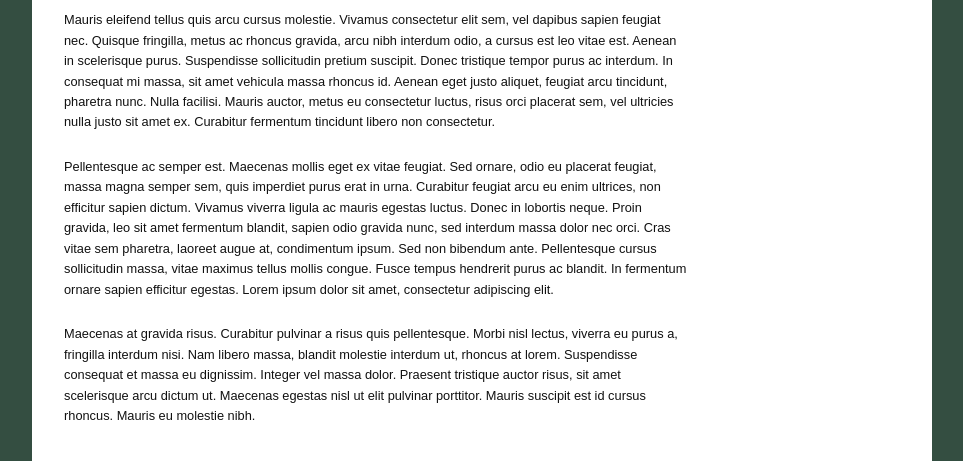
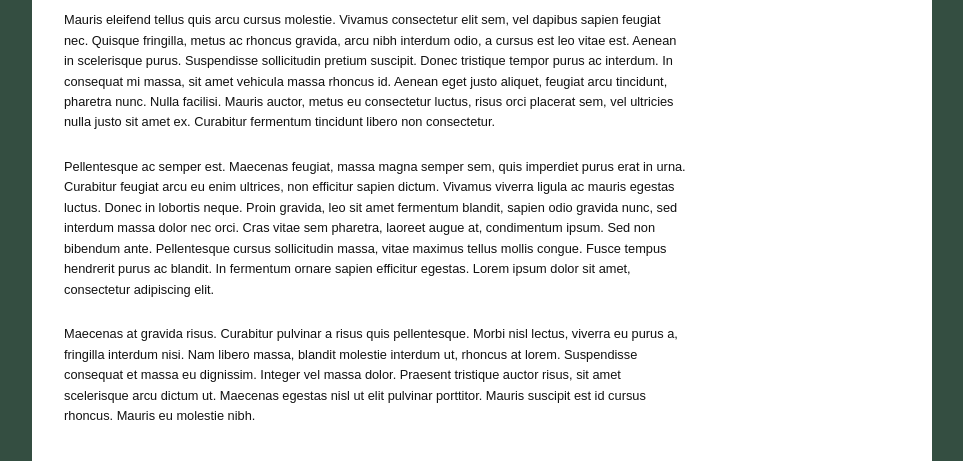
Before and after one commit to christineaphan/christineaphan.github.io, a plain HTML site: page index.html in a window 1280 px wide. Shown: the part 546-1007 px from the top of the page, without its empty margins (158-1121 px from the left). Drawn offline with Linux system fonts and the light colour scheme.

Commit message:
Change text

```diff
--- a/index.html
+++ b/index.html
@@ -25,7 +25,7 @@
         <div class="bio-text">
           <p>Christine Phan <strong><a class="content-link" href="#">(Resume/CV for download)</a></strong> lorem ipsum dolor sit amet, consectetur adipiscing elit. Donec rutrum odio nisl, in consequat magna consectetur et. Nam ac ipsum metus. Donec scelerisque mi non est varius lobortis. Nunc semper magna et feugiat pulvinar. Morbi nec nibh libero. Morbi bibendum at mauris vel venenatis. Nullam consectetur erat porttitor molestie hendrerit. Vestibulum mi elit, commodo in velit nec, cursus auctor magna. Vivamus fermentum tincidunt erat, nec sagittis lorem lacinia a. Sed ac justo in purus volutpat convallis at sed velit. Ut leo libero, varius ut sapien eu, tristique vulputate nibh. Vestibulum sed ullamcorper ex. Sed eget enim neque. </p>
           <p>Mauris eleifend tellus quis arcu cursus molestie. Vivamus consectetur elit sem, vel dapibus sapien feugiat nec. Quisque fringilla, metus ac rhoncus gravida, arcu nibh interdum odio, a cursus est leo vitae est. Aenean in scelerisque purus. Suspendisse sollicitudin pretium suscipit. Donec tristique tempor purus ac interdum. In consequat mi massa, sit amet vehicula massa rhoncus id. Aenean eget justo aliquet, feugiat arcu tincidunt, pharetra nunc. Nulla facilisi. Mauris auctor, metus eu consectetur luctus, risus orci placerat sem, vel ultricies nulla justo sit amet ex. Curabitur fermentum tincidunt libero non consectetur. </p>
-          <p>Pellentesque ac semper est. Maecenas mollis eget ex vitae feugiat. Sed ornare, odio eu placerat feugiat, massa magna semper sem, quis imperdiet purus erat in urna. Curabitur feugiat arcu eu enim ultrices, non efficitur sapien dictum. Vivamus viverra ligula ac mauris egestas luctus. Donec in lobortis neque. Proin gravida, leo sit amet fermentum blandit, sapien odio gravida nunc, sed interdum massa dolor nec orci. Cras vitae sem pharetra, laoreet augue at, condimentum ipsum. Sed non bibendum ante. Pellentesque cursus sollicitudin massa, vitae maximus tellus mollis congue. Fusce tempus hendrerit purus ac blandit. In fermentum ornare sapien efficitur egestas. Lorem ipsum dolor sit amet, consectetur adipiscing elit. </p>
+          <p>Pellentesque ac semper est. Maecenas feugiat, massa magna semper sem, quis imperdiet purus erat in urna. Curabitur feugiat arcu eu enim ultrices, non efficitur sapien dictum. Vivamus viverra ligula ac mauris egestas luctus. Donec in lobortis neque. Proin gravida, leo sit amet fermentum blandit, sapien odio gravida nunc, sed interdum massa dolor nec orci. Cras vitae sem pharetra, laoreet augue at, condimentum ipsum. Sed non bibendum ante. Pellentesque cursus sollicitudin massa, vitae maximus tellus mollis congue. Fusce tempus hendrerit purus ac blandit. In fermentum ornare sapien efficitur egestas. Lorem ipsum dolor sit amet, consectetur adipiscing elit. </p>
           <p>Maecenas at gravida risus. Curabitur pulvinar a risus quis pellentesque. Morbi nisl lectus, viverra eu purus a, fringilla interdum nisi. Nam libero massa, blandit molestie interdum ut, rhoncus at lorem. Suspendisse consequat et massa eu dignissim. Integer vel massa dolor. Praesent tristique auctor risus, sit amet scelerisque arcu dictum ut. Maecenas egestas nisl ut elit pulvinar porttitor. Mauris suscipit est id cursus rhoncus. Mauris eu molestie nibh.</p>
         </div>
         <div class="bio-image">
```
